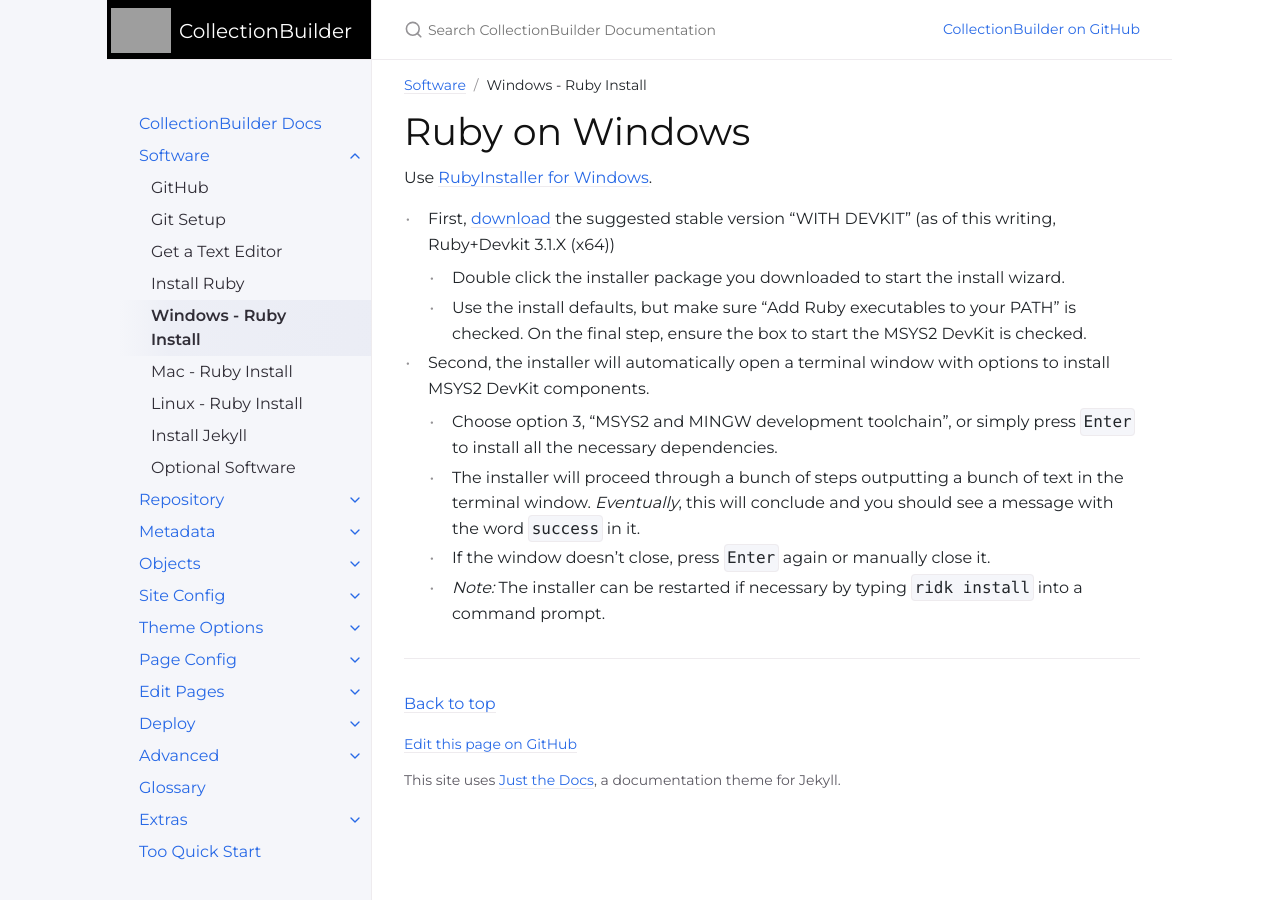
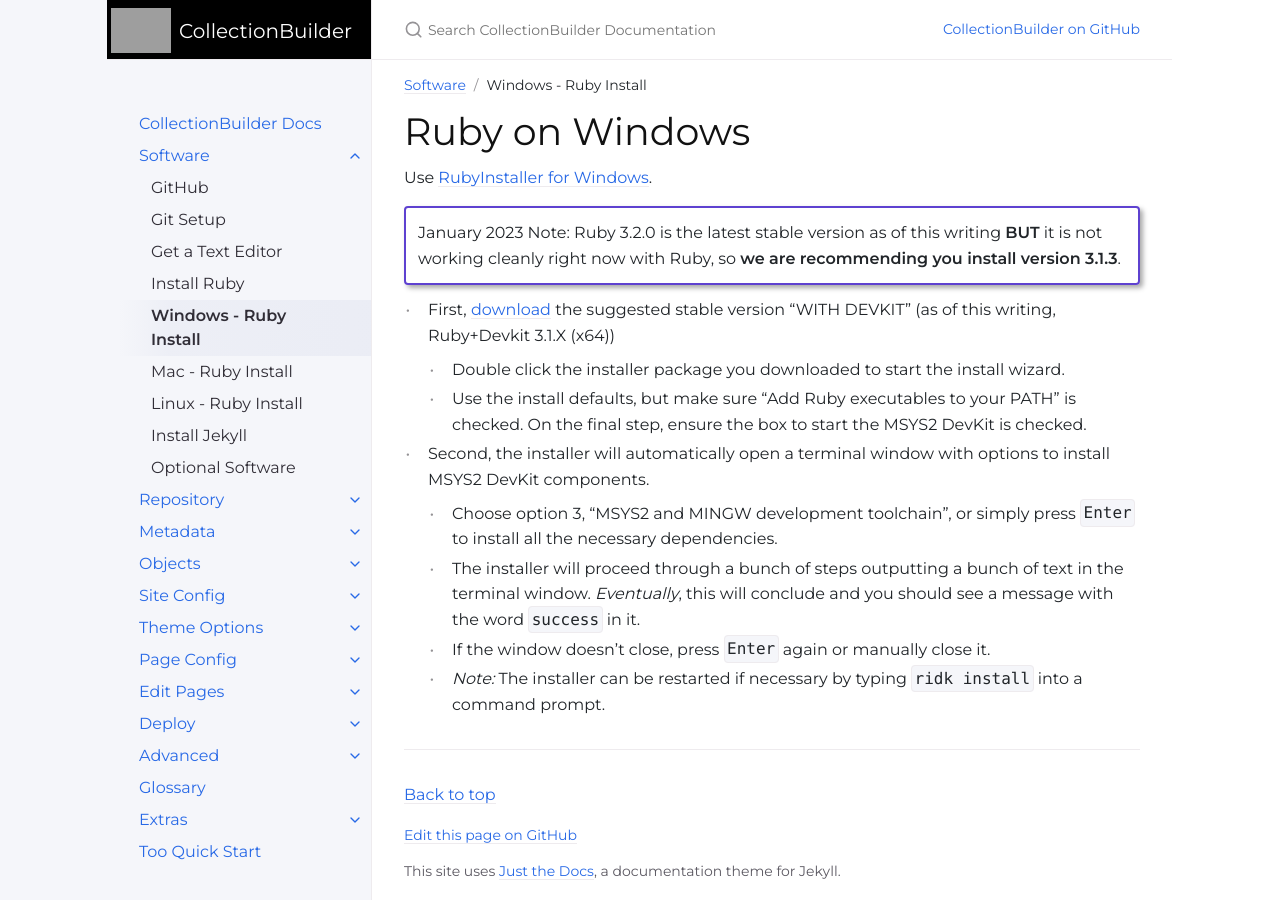
Before and after one commit to CollectionBuilder/cb-docs, a Jekyll site: the page built from docs/software/ruby_windows.md, in a window 1280 px wide. Built offline with Jekyll 4.4.1, drawn with Linux system fonts in a browser that asks for light colours; comment, search, counter and statistics services are not loaded.

Commit message:
Ruby alerts

```diff
--- a/docs/software/ruby_windows.md
+++ b/docs/software/ruby_windows.md
@@ -8,6 +8,10 @@ nav_order: 4
 
 Use [RubyInstaller for Windows](https://rubyinstaller.org/){:target="_blank" rel="noopener"}.
 
+{:.alert .alert-purple .my-3}
+January 2023 Note: Ruby 3.2.0 is the latest stable version as of this writing **BUT** it is not working cleanly right now with Ruby, so **we are recommending you install version 3.1.3**.
+
+
 - First, [download](https://rubyinstaller.org/downloads/){:target="_blank" rel="noopener"} the suggested stable version "WITH DEVKIT" (as of this writing, Ruby+Devkit 3.1.X (x64))
     - Double click the installer package you downloaded to start the install wizard.
     - Use the install defaults, but make sure "Add Ruby executables to your PATH" is checked. On the final step, ensure the box to start the MSYS2 DevKit is checked.
```
Also changed, not shown: docs/software/ruby_linux.md (+4 -0 lines), docs/software/ruby_mac.md (+1 -1 lines).
